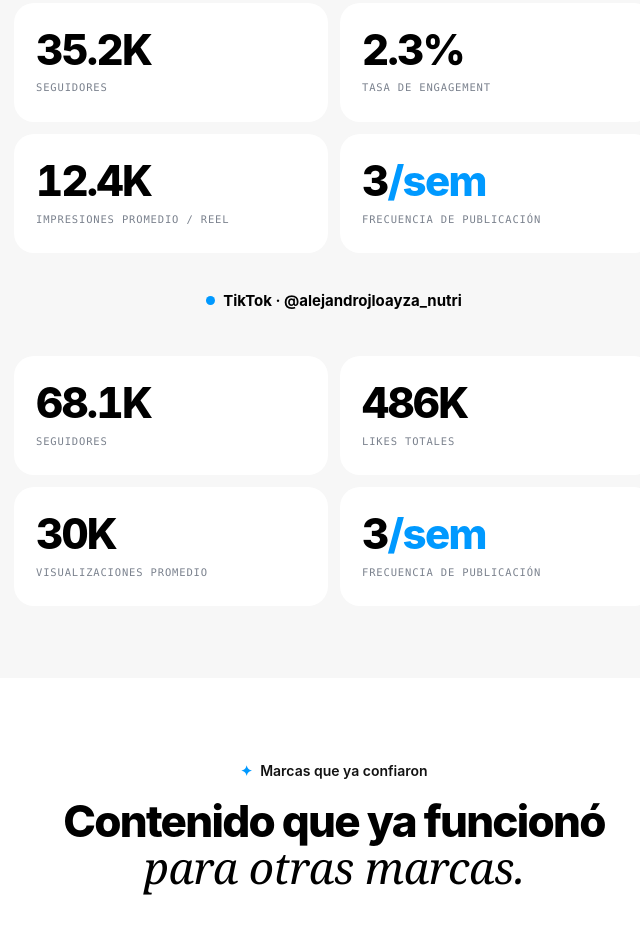
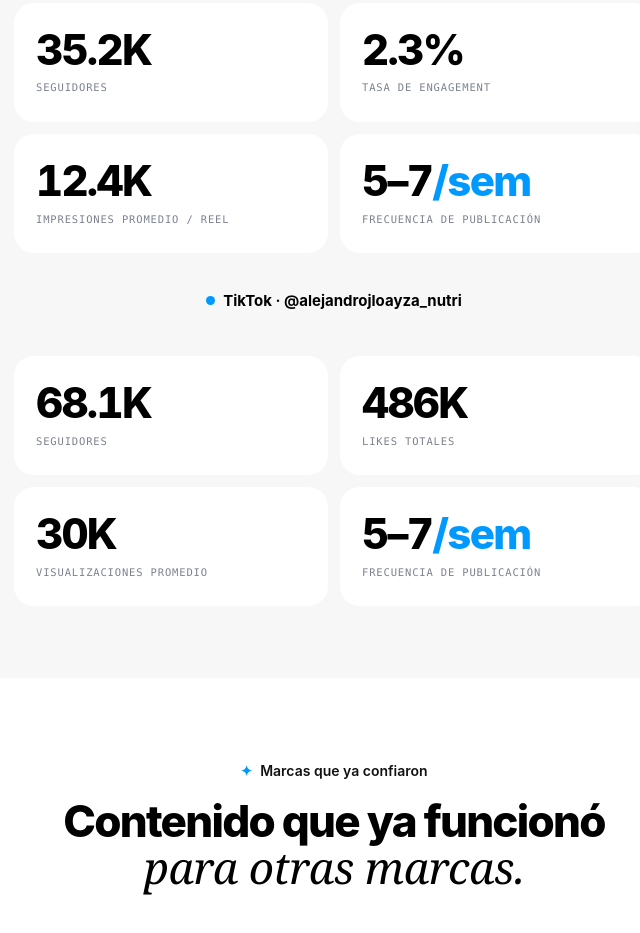
Before and after one commit to Loayza97/ajl-referencias-nutricionales, a plain HTML site: page media-kit-ajl.html in a window 1280 px wide. Shown: the part 1422-2355 px from the top of the page, without its empty margins (306-946 px from the left). Drawn offline with Linux system fonts and the light colour scheme.

Commit message:
chore: frecuencia de publicacion 5-7/sem
Co-Authored-By: Claude Fable 5 <noreply@anthropic.com>

```diff
--- a/media-kit-ajl.html
+++ b/media-kit-ajl.html
@@ -428,7 +428,7 @@
       <div class="stat reveal"><span class="num" data-count="35.2" data-suffix="K">0</span><span class="lbl">Seguidores</span></div>
       <div class="stat reveal d1"><span class="num" data-count="2.3" data-suffix="%">0</span><span class="lbl">Tasa de engagement</span></div>
       <div class="stat reveal d2"><span class="num" data-count="12.4" data-suffix="K">0</span><span class="lbl">Impresiones promedio / reel</span></div>
-      <div class="stat reveal d3"><span class="num">3<em>/sem</em></span><span class="lbl">Frecuencia de publicación</span></div>
+      <div class="stat reveal d3"><span class="num">5–7<em>/sem</em></span><span class="lbl">Frecuencia de publicación</span></div>
     </div>
 
     <div class="plat-tag reveal"><span class="dot"></span>TikTok · @alejandrojloayza_nutri</div>
@@ -436,7 +436,7 @@
       <div class="stat reveal"><span class="num" data-count="68.1" data-suffix="K">0</span><span class="lbl">Seguidores</span></div>
       <div class="stat reveal d1"><span class="num" data-count="486" data-suffix="K">0</span><span class="lbl">Likes totales</span></div>
       <div class="stat reveal d2"><span class="num" data-count="30" data-suffix="K">0</span><span class="lbl">Visualizaciones promedio</span></div>
-      <div class="stat reveal d3"><span class="num">3<em>/sem</em></span><span class="lbl">Frecuencia de publicación</span></div>
+      <div class="stat reveal d3"><span class="num">5–7<em>/sem</em></span><span class="lbl">Frecuencia de publicación</span></div>
     </div>
   </div>
 </section>
```
